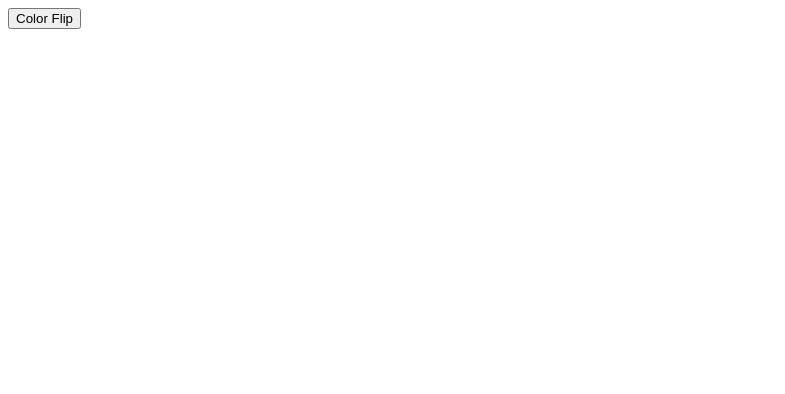
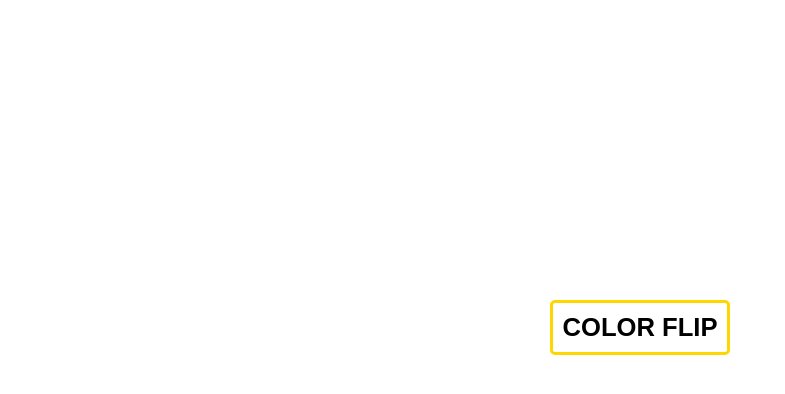
Before and after one commit to webfaisalbd/color-flipper-js-dom, a plain HTML site: page index.html in a window 1280 px wide. Shown: the whole page, without its empty margins (0-785 px from the left). Drawn offline with Linux system fonts and the light colour scheme.

Commit message:
button hover effect done

```diff
--- a/index.html
+++ b/index.html
@@ -5,9 +5,56 @@
     <meta http-equiv="X-UA-Compatible" content="IE=edge">
     <meta name="viewport" content="width=device-width, initial-scale=1.0">
     <title>color flipper js dom</title>
+    <style>
+        button,
+        button::after {
+         -webkit-transition: all 0.3s;
+       	-moz-transition: all 0.3s;
+         -o-transition: all 0.3s;
+       	transition: all 0.3s;
+}
+
+        button {
+  background: none;
+  border: 3px solid gold;
+  border-radius: 5px;
+  display: block;
+  font-size: 1.6em;
+  font-weight: bold;
+  margin: 300px auto;
+  padding: 10px;
+  position: relative;
+  text-transform: uppercase;
+}
+
+button::before,
+button::after {
+  background: lightgoldenrodyellow;
+  content: '';
+  position: absolute;
+  z-index: -1;
+}
+
+button:hover {
+  color: #2ecc71;
+}
+
+.button::after {
+  height: 0;
+  left: 0;
+  top: 0;
+  width: 100%;
+}
+
+.button:hover:after {
+  height: 100%;
+}
+
+    </style>
 </head>
 <body>
     <div class="container">
+
         <button class="button">Color Flip</button>
     </div>
 
```
